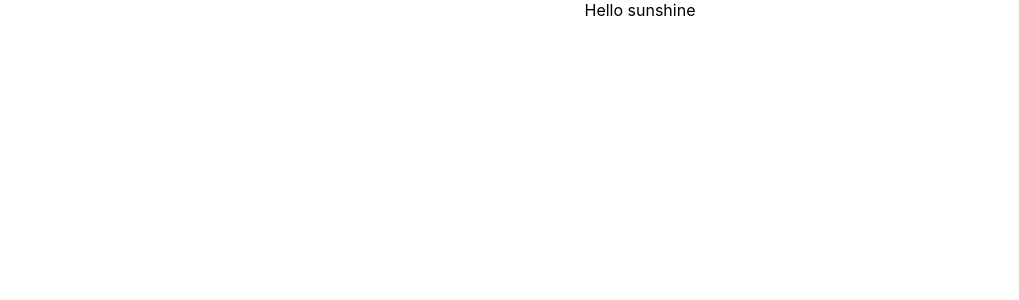
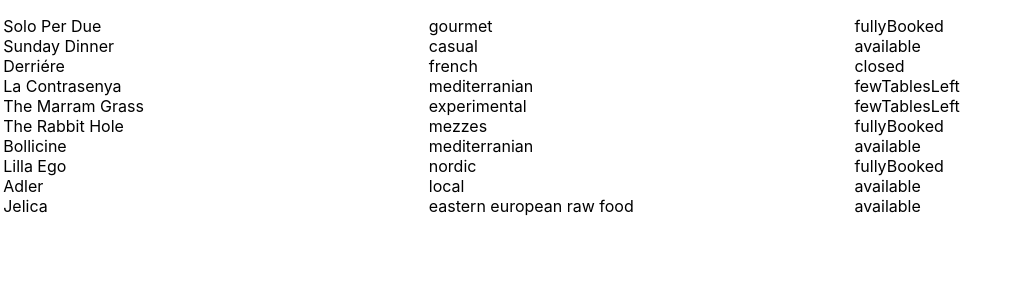
Before and after one commit to feldmuesle/map, a React (Create React App) app: page / in a window 1280 px wide. Shown: the top 300 px of the page, without its empty margins (0-1019 px from the left). Built offline with nearby package versions, Linux system fonts and the light colour scheme.

Commit message:
implement basic list component

```diff
--- a/src/App.js
+++ b/src/App.js
@@ -1,13 +1,28 @@
-import React from "react";
+import React, { useState } from "react";
 import useDataFetch from "./components/hooks/use-data-fetch";
+import List from "./components/List/list";
 import "./App.css";
 
 function App() {
+  const [selectedItem, setSelectedItem] = useState(null);
   const [listData, isLoading, error] = useDataFetch();
 
   console.log("listData", listData);
 
-  return <div className="App">Hello sunshine</div>;
+  const handleItemClick = (id) => {
+    setSelectedItem(listData.find((item) => item.it === id));
+  };
+
+  return (
+    <div>
+      {isLoading ? (
+        <span className="loading">Is loading...</span>
+      ) : (
+        <List data={listData || []} onItemClick={handleItemClick} />
+      )}
+      {error && <div>{`We have a problem: ${error}`}</div>}
+    </div>
+  );
 }
 
 export default App;
--- /dev/null
+++ b/src/components/List/list.css
@@ -0,0 +1,16 @@
+.list {
+  list-style: none;
+  padding: 0;
+}
+
+.list__item {
+  display: flex;
+  justify-content: space-evenly;
+  align-items: center;
+  flex-flow: wrap;
+}
+
+.list__item span {
+  min-width: 200px;
+  width: 33%;
+}
--- /dev/null
+++ b/src/components/List/list.js
@@ -0,0 +1,27 @@
+import React from "react";
+import PropTypes from "prop-types";
+import "./list.css";
+
+function List({ data, onItemClick }) {
+  return (
+    <ul className="list">
+      {data.map((record) => {
+        const { id, name, cuisine, availability } = record;
+        return (
+          <li key={id} className="list__item" onClick={() => onItemClick(id)}>
+            <span className="item-info__name">{name}</span>
+            <span className="item-info__cuisine">{cuisine}</span>
+            <span className="item-info__availability">{availability}</span>
+          </li>
+        );
+      })}
+    </ul>
+  );
+}
+
+List.propTypes = {
+  data: PropTypes.array.isRequired,
+  onItemClick: PropTypes.func.isRequired,
+};
+
+export default List;
--- a/src/data/restaurants.json
+++ b/src/data/restaurants.json
@@ -3,7 +3,7 @@
     "id": "1",
     "name": "Solo Per Due",
     "address": "Via Villa di Orazio, 2, 02040 Vacone RI, Italy",
-    "state": "fullyBooked",
+    "availability": "fullyBooked",
     "cuisine": "gourmet",
     "lat": 42.381360706213684,
     "lng": 12.64713608465474,
@@ -15,7 +15,7 @@
     "id": "2",
     "name": "Sunday Dinner",
     "address": "Atelier A-2, 83, rue de la Tombe Issoire 75014 Paris, France",
-    "state": "available",
+    "availability": "available",
     "cuisine": "casual",
     "lat": 48.827456704642735,
     "lng": 2.332560784482034,
@@ -26,7 +26,7 @@
     "id": "3",
     "name": "Derriére",
     "address": "69 Rue des Gravilliers, 75003 Paris, France",
-    "state": "closed",
+    "availability": "closed",
     "cuisine": "french",
     "lat": 48.864700278714835,
     "lng": 2.354217105614664,
@@ -38,7 +38,7 @@
     "id": "4",
     "name": "La Contrasenya",
     "address": "Carrer de Joan d'Àustria, 95, 08018 Barcelona, Spain",
-    "state": "fewTablesLeft",
+    "availability": "fewTablesLeft",
     "cuisine": "mediterranian",
     "lat": 41.395284805411656,
     "lng": 2.1886073841917395,
@@ -50,7 +50,7 @@
     "id": "5",
     "name": "The Marram Grass",
     "address": "White Lodge, Niwbwrch, Pen-lôn, Llanfairpwllgwyngyll LL61 6RS, UK",
-    "state": "fewTablesLeft",
+    "availability": "fewTablesLeft",
     "cuisine": "experimental",
     "lat": 53.159331245786326,
     "lng": -4.348815630677568,
@@ -62,7 +62,7 @@
     "id": "6",
     "name": "The Rabbit Hole",
     "address": "Gelibolu Sokak, Ankara, Turkey",
-    "state": "fullyBooked",
+    "availability": "fullyBooked",
     "cuisine": "mezzes",
     "lat": 39.90054268612589,
     "lng": 32.8583151553017,
@@ -74,7 +74,7 @@
     "id": "7",
     "name": "Bollicine",
     "address": "Florou Zouganeli 3, Mykonos Town 84600, Greece",
-    "state": "available",
+    "availability": "available",
     "cuisine": "mediterranian",
     "lat": 37.4461921661481,
     "lng": 25.329150797544518,
@@ -86,7 +86,7 @@
     "id": "8",
     "name": "Lilla Ego",
     "address": "Västmannagatan 69, 113 26 Stockholm, Sweden",
-    "state": "fullyBooked",
+    "availability": "fullyBooked",
     "cuisine": "nordic",
     "lat": 59.34367125719564,
     "lng": 18.045589471460076,
@@ -98,7 +98,7 @@
     "id": "9",
     "name": "Adler",
     "address": "Dorf 5, 6942 Krumbach, Austria",
-    "state": "available",
+    "availability": "available",
     "cuisine": "local",
     "lat": 47.48306068172359,
     "lng": 9.934689584426808,
@@ -110,7 +110,7 @@
     "id": "10",
     "name": "Jelica",
     "address": "Na Zlíchově 35, 150 00 Praha 5, Czech Republic",
-    "state": "available",
+    "availability": "available",
     "cuisine": "eastern european raw food",
     "lat": 50.04830485769593,
     "lng": 14.40842835569686,
```
